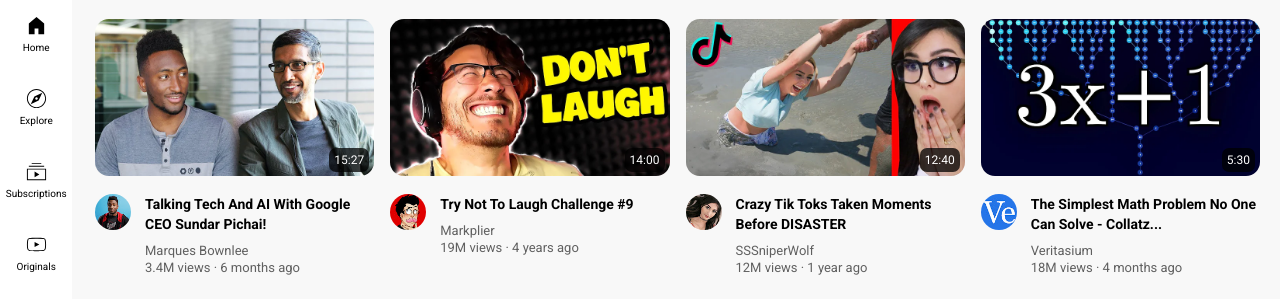
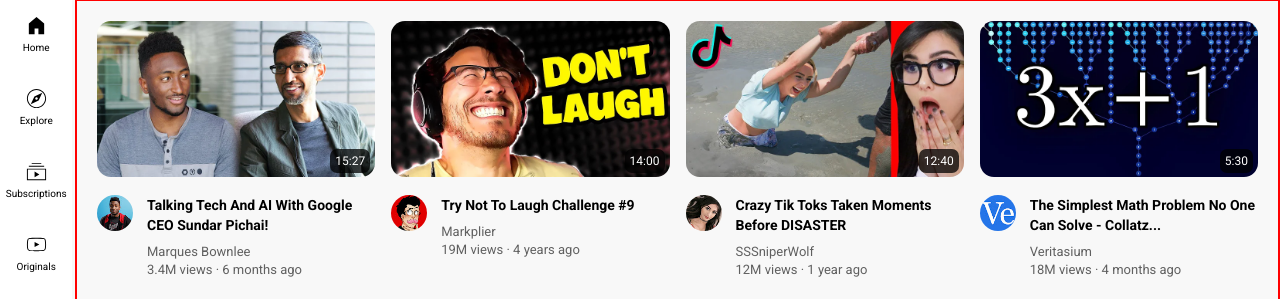
Before and after one commit to mobin4321/YouTube-Clone, a plain HTML site: page index.html in a window 1280 px wide. Shown: the part 58-357 px from the top of the page. Drawn offline with Linux system fonts and the light colour scheme.

Commit message:
Update video.css

```diff
--- a/video.css
+++ b/video.css
@@ -19,6 +19,7 @@
 .preview {
   vertical-align: top;
   position: relative;
+  /* min-width: 180px; */
 }
 .profile-picture:hover + .authordetailscontainer {
   opacity: 1;
@@ -90,9 +91,10 @@
 }
 
 .video-grid {
+  border: 2px solid red;
   display: grid;
   grid-template-columns: 1fr 1fr;
-  row-gap: 40px;
+  row-gap: 25px;
   column-gap: 16px;
   padding: 20px;
 }
@@ -100,6 +102,9 @@
 @media (max-width: 750px) {
   .video-grid {
     grid-template-columns: 1fr 1fr;
+  }
+  .authordetailscontainer {
+    display: none;
   }
 }
 
```
